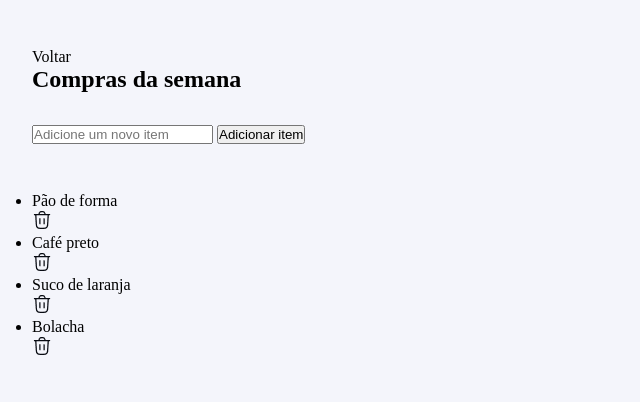
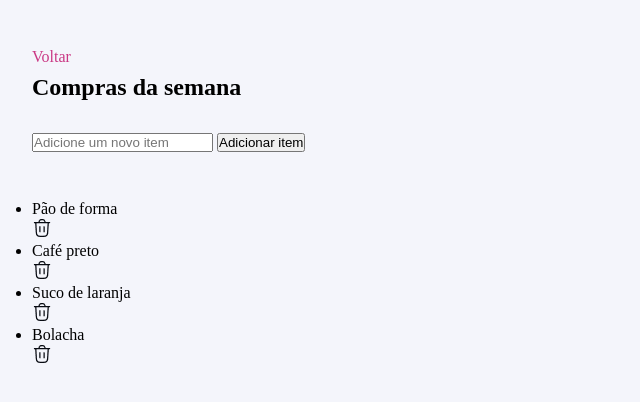
Before and after one commit to cauealb/JS-repo, a plain HTML site: page Projetos/Pasta 2 - Lista de Compras/index.html in a window 1280 px wide. Shown: the whole page, without its empty margins (0-640 px from the left). Drawn offline with Linux system fonts and the light colour scheme.

Commit message:
style: Estilizando o cabeçalho do hero

```diff
--- a/Projetos/Pasta 2 - Lista de Compras/index.html
+++ b/Projetos/Pasta 2 - Lista de Compras/index.html
@@ -15,8 +15,8 @@
         <div class="show-logo">
             <img src="img/logo.png" alt="Logo quicklist">
         </div>
-        <div>
-            <div>
+        <div class="flex flex-col informations">
+            <div id="span-hero">
                 <span></span>
                 <span>Voltar</span>
             </div>
--- a/Projetos/Pasta 2 - Lista de Compras/styles/global.css
+++ b/Projetos/Pasta 2 - Lista de Compras/styles/global.css
@@ -19,11 +19,13 @@
     --border-hover: #B9C2D0;
 
     /* Tipografia */
+    --font-Inter: "Inter", sans-serif;
+
     /* Inter */
-    --title: 1.5em 2em
-    --label: 1em 1.25em
-    --paragraph: 1em 1.25em
-    --link: 0.875em 1em
+    --title: 1.5em 2em var(--font-Inter);
+    --label: 1em 1.25em var(--font-Inter);
+    --paragraph: 1em 1.25em var(--font-Inter);
+    --link: 0.875em 1em var(--font-Inter);
 }
 
 * {
--- a/Projetos/Pasta 2 - Lista de Compras/styles/hero.css
+++ b/Projetos/Pasta 2 - Lista de Compras/styles/hero.css
@@ -9,3 +9,12 @@
 #hero {
     padding-block: 3em;
 }
+
+#span-hero {
+    color: var(--color-brand);
+    font: var(--link);
+}
+
+.informations {
+    gap: 0.50em;
+}
```
